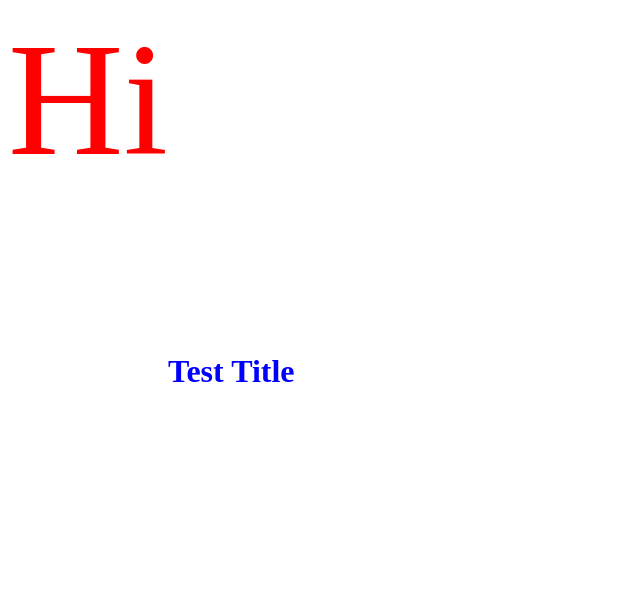
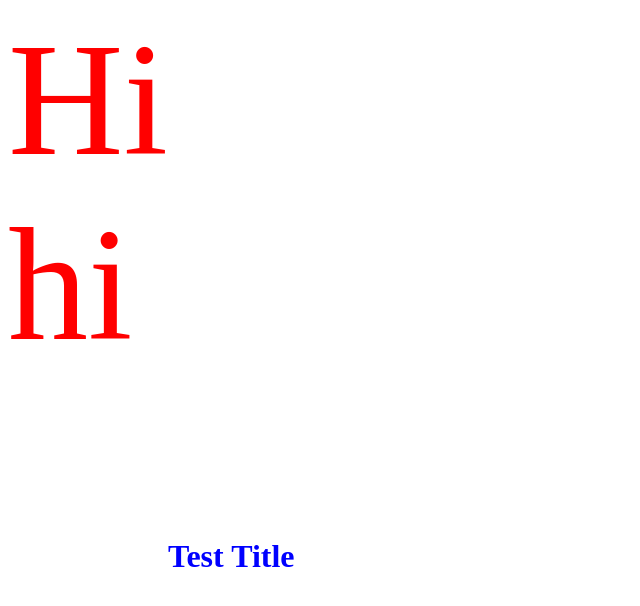
Before and after one commit to ibuki0102/test-project, a React (Create React App) app: page / in a window 1280 px wide. Shown: the top 606 px of the page, without its empty margins (0-640 px from the left). Built offline with nearby package versions, Linux system fonts and the light colour scheme.

Commit message:
feat: add 1 line

```diff
--- a/src/components/Header/Header.jsx
+++ b/src/components/Header/Header.jsx
@@ -1,7 +1,12 @@
 import styles from "../Header/Header.module.scss";
 
 const Header = () => {
-  return <div className={styles.Hi}>Hi</div>;
+  return (
+    <div className={styles.Hi}>
+      Hi
+      <div>hi</div>
+    </div>
+  );
 };
 
 export default Header;
```
